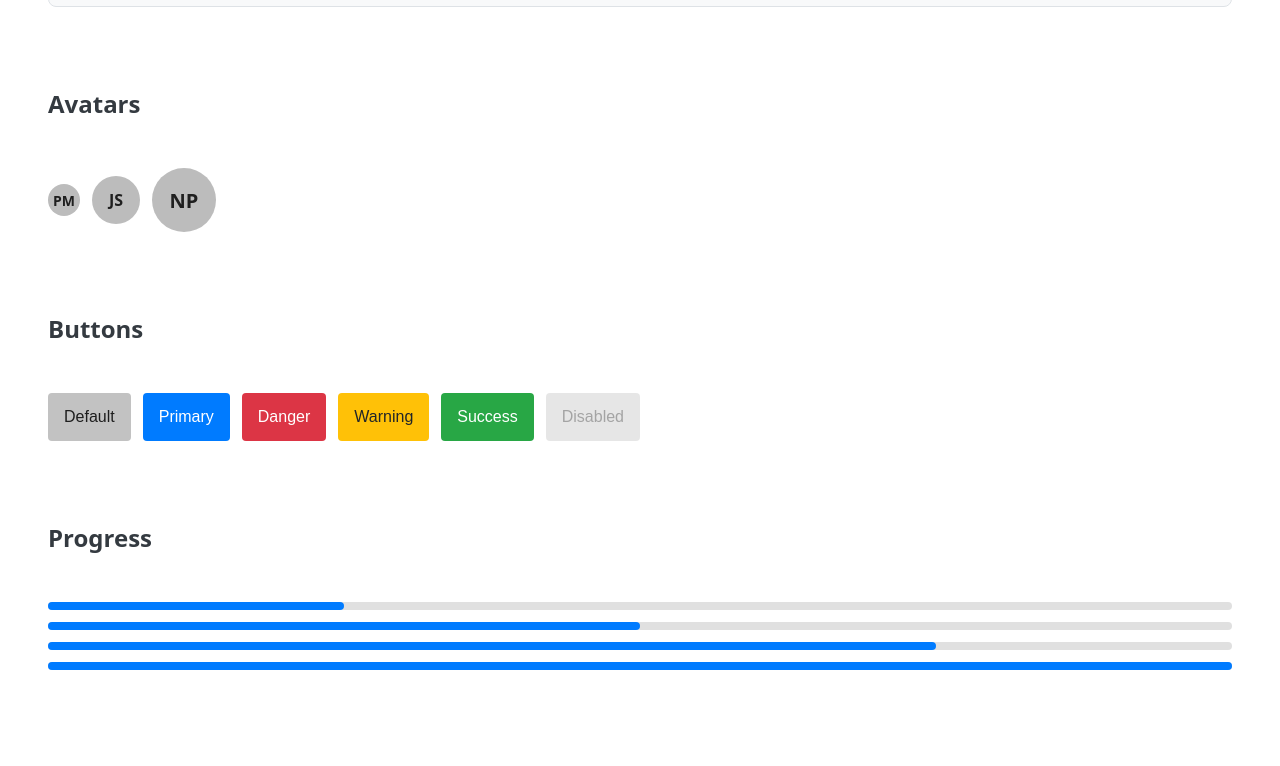
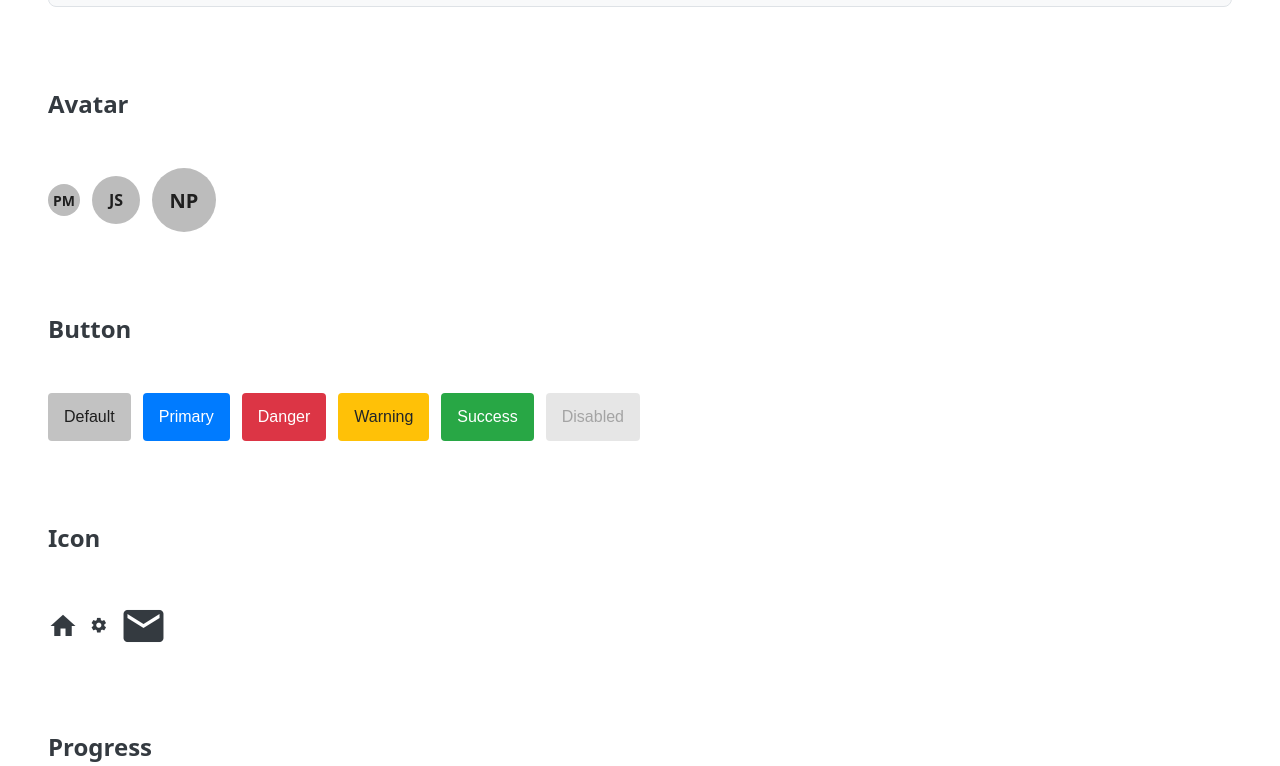
Before and after one commit to ptmartins/jigsaw-ui, a website built with Vite: page index.html in a window 1280 px wide. Shown: the part 1220-1986 px from the top of the page. Built offline with nearby package versions, Linux system fonts and the light colour scheme.

Commit message:
Show icon component

```diff
--- a/index.html
+++ b/index.html
@@ -11,7 +11,7 @@
         <div class="menu">
             <nav class="menu__nav">
                 <a href="#avatar" class="menu__link">Avatar</a>
-                <a href="#buttons" class="menu__link">Buttons</a>
+                <a href="#buttons" class="menu__link">Button</a>
                 <a href="#chips" class="menu__link">Chip</a>
                 <a href="#icon" class="menu__link">Icon</a>
                 <a href="#progress" class="menu__link">Progress bar</a>
@@ -98,7 +98,7 @@
 
             <!-- Avatars -->
             <div id="avatar" class="demo__section demo__section--avatar">
-                <h2 class="section__title">Avatars</h2>
+                <h2 class="section__title">Avatar</h2>
 
                 <div class="showcase">
                     <jg-avatar label="PM" size="sm"></jg-avatar>
@@ -109,7 +109,7 @@
 
             <!-- Buttons -->
             <div id="buttons" class="demo__section demo__section--buttons">
-                <h2 class="section__title">Buttons</h2>
+                <h2 class="section__title">Button</h2>
 
                 <div class="showcase">
                     <jg-button>Default</jg-button>
@@ -118,6 +118,17 @@
                     <jg-button variant="warning">Warning</jg-button>
                     <jg-button variant="success">Success</jg-button>
                     <jg-button disabled>Disabled</jg-button>
+                </div>
+            </div>
+
+            <!-- Icon -->
+            <div id="buttons" class="demo__section demo__section--icons">
+                <h2 class="section__title">Icon</h2>
+
+                <div class="showcase">
+                    <jg-icon name="home" size="30px"></jg-icon>
+                    <jg-icon name="settings" size="1.1rem"></jg-icon>
+                    <jg-icon name="mail" size="3em"></jg-icon>
                 </div>
             </div>
 
```
